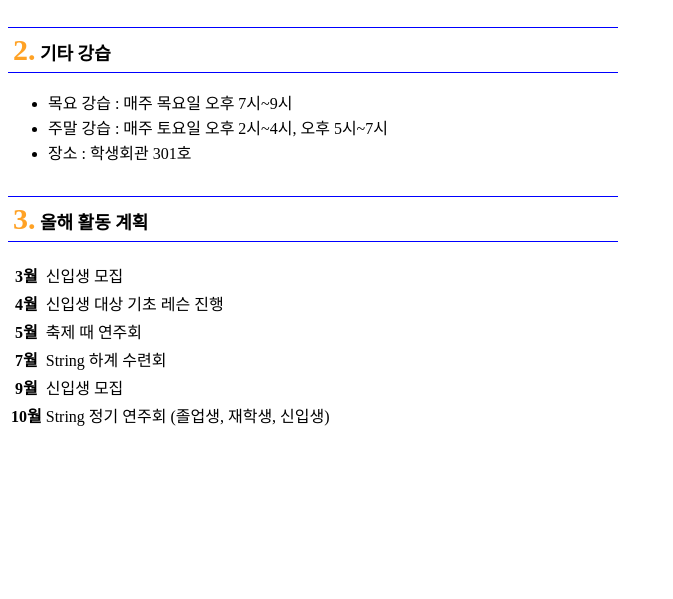
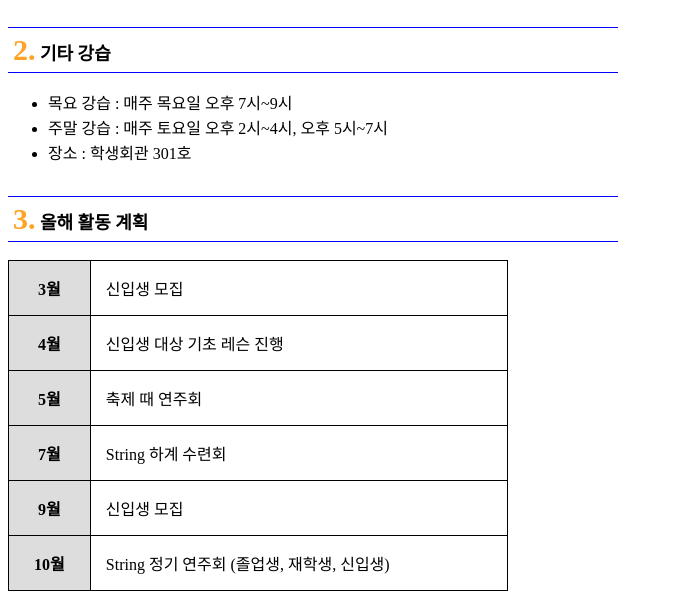
Before and after one commit to vega2k/guitar-web-app, a plain HTML site: page activity.html in a window 1280 px wide. Shown: the part 255-854 px from the top of the page, without its empty margins (0-673 px from the left). Before the commit the page ends 800 px from the top, so only its background shows below. Drawn offline with Linux system fonts and the light colour scheme.

Commit message:
activity.html 수정

```diff
--- a/activity.html
+++ b/activity.html
@@ -50,6 +50,19 @@
             -o-transform: scale(1.3);
             transform: scale(1.3);
         }
+
+        table {
+            width: 500px;
+            border: 1px solid black;
+            border-collapse: collapse;
+        }
+        th,td {
+            padding: 15px;
+            border: 1px solid black;
+        }
+        th {
+            background-color: #dddddd;
+        }
     </style>
 </head>
 <div id="container">
```
